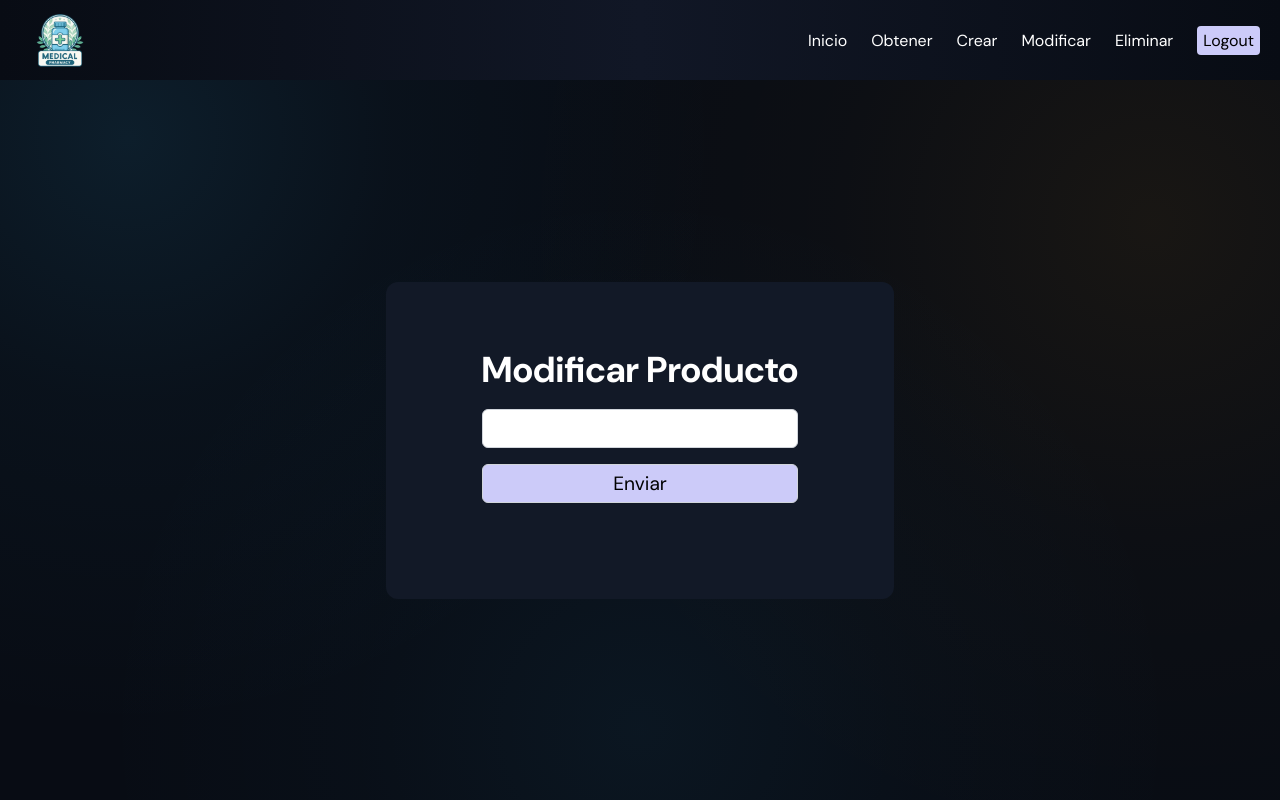
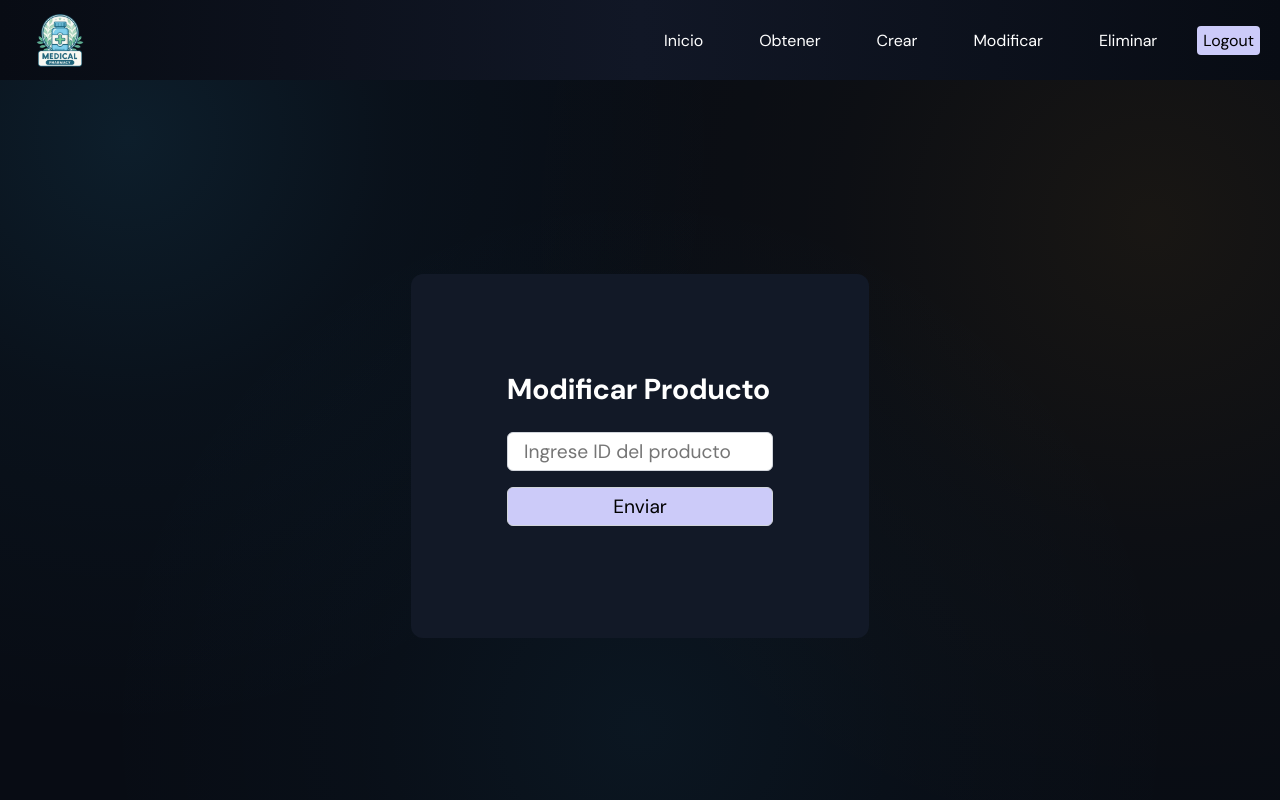
Before and after one commit to Gonza03s/TP-ProgramacionIII, a Node server app: page /dashboard/modificar in a window 1280 px wide. Run offline with Node 20, Linux system fonts and the light colour scheme; the visitor is signed in with stand-in values (Sample User, id 1).

Commit message:
fix: correccion estilos css

```diff
--- a/tpi-PRG-back/src/public/css/styles.css
+++ b/tpi-PRG-back/src/public/css/styles.css
@@ -100,6 +98,8 @@
 
   position: sticky;
   width: 100%;
+  top: 0;
+  left: 0;
   z-index: 100;
 
   padding: 0 1.25rem;
@@ -145,12 +145,19 @@
   padding: 1rem 1.25rem;
 }
 
+
+.nav-content a {
+  display: block;
+  padding: 0.7rem 1rem;
+}
+
+
  #menu-toggle:checked ~ .nav-container{
   max-height: 400px;
  }
 
 
-.nav-content li, a{
+.nav-content, li, a{
   list-style-type: none;
   text-decoration: none;
   color: white;
@@ -422,12 +446,34 @@ form input:focus{
   min-height: calc(100vh - 80px);
   background-color: var(--bg-dark-base);
   background-image: var(--bg-dark-gradient);
+  color: white;
+}
+
+#form-put-container h2{
+  margin-bottom: 1.5rem;
 }
 
 
 .form-container , #form-put-container{
-  padding: 2rem 4rem;
+  padding: 1.3rem;
 }
+
+.form-container , #form-put-act{
+  background-color: var(--bg-dark-form);
+  padding: 1.5rem;
+}
+
+.form-container, .form-section-put{
+  margin-top: 6rem;
+}
+
+
+.contenedor-producto-put, #form-put-act{
+  padding: 2rem;
+  border-radius: 6px;
+}
+
+
 
 
 #contenedor-producto{
@@ -442,6 +488,9 @@ form input:focus{
   flex-direction: column;
 }
 
+.contenedor-producto-put{
+  width: 100%;
+}
 
 
 /*
@@ -458,11 +506,17 @@ form input:focus{
   min-height: calc(100vh - 80px);
   background-color: var(--bg-dark-base);
   background-image: var(--bg-dark-gradient);
+  color: white;
 }
 
 
+.form-container, .form-delete{
+  padding: 2rem;
+}
 
-
+.contenedor-producto-delete{
+  width: 100%;
+}
 
 
 
@@ -584,12 +638,40 @@ form input:focus{
 
 
 .form-container , #form-put-container{
-  padding: 4rem 6rem;
+  padding: 2rem;
 }
 
 .btn-enviar, .btn-put{
   font-size: 1.2rem;
 }
+
+.form-container , #form-put-act{
+  font-size: 1.2rem;
+  padding: 4rem;
+}
+
+
+
+
+/*
+=====================
+    DELETE
+=====================
+*/
+
+
+
+
+
+
+
+
+
+
+
+
+
+
 
 
 }
--- a/tpi-PRG-back/src/public/js/delete.js
+++ b/tpi-PRG-back/src/public/js/delete.js
@@ -34,12 +34,14 @@ const renderizarProducto = (arrProductos) => {
 
   arrProductos.forEach((prod) => {
     html += `
-                <div class="card-producto">
+          <div class="card-producto card-get">
+
               <img class="img-product" src="${prod.image}" alt="">
+
+              <div class="card-text">
                   <h4>${prod.name}</h4>
                   <p>ID: ${prod.id}</p>
                   <p class="card-price">$${prod.price}</p>
-                    <div class="">
                   <button class="btn-eliminar btn-enviar">Eliminar</button>
               </div>
           </div>
--- a/tpi-PRG-back/src/public/js/put.js
+++ b/tpi-PRG-back/src/public/js/put.js
@@ -68,14 +68,14 @@ const renderizarProducto = (arrProducto) => {
 
   arrProducto.forEach((prod) => {
     html += `
-            <div class="card-producto">
-                <img class="img-product" src="${prod.image}" alt="">
-                <div class="card-text">
-                  <h4>${prod.name}</h4>
-                  <p>ID: ${prod.id}</p>
-                  <p class="card-price">$${prod.price}</p>
-                </div>
+            <div class="card-producto card-get">
+              <img class="img-product" src="${prod.image}" alt="">
+              <div class="card-text">
+                <h4>${prod.name}</h4>
+                <p>ID: ${prod.id}</p>
+                <p class="card-price">$${prod.price}</p>
                 <button class="btn-modificar btn-enviar">Modificar</button>
+              </div>
             </div>
             `;
   });
@@ -97,7 +97,7 @@ const renderizarProducto = (arrProducto) => {
 const mostrarFormActualizacion = async (producto) => {
   let html = `
             <form id="form-put-act">
-
+            <h3>Actualizar Producto</h3>
             <input type="hidden" name="id" value="${producto.id}">
 
             <label for="categoryProd">Categoria</label>
--- a/tpi-PRG-back/src/views/delete.ejs
+++ b/tpi-PRG-back/src/views/delete.ejs
@@ -21,10 +21,10 @@
 
             </form>
 
-            <div id="contenedor-producto"></div>
 
         </div>
 
+        <div id="contenedor-producto" class="contenedor-producto-delete"></div>
 
     </section>
 
--- a/tpi-PRG-back/src/views/get.ejs
+++ b/tpi-PRG-back/src/views/get.ejs
@@ -18,8 +18,9 @@
                 </div>
             </form>
 
-            <div id="contenedor-producto"></div>
         </div>
+
+        <div id="contenedor-producto" class="contenedor-producto-get"></div>
 
     </section>
 </div>
--- a/tpi-PRG-back/src/views/post.ejs
+++ b/tpi-PRG-back/src/views/post.ejs
@@ -3,8 +3,6 @@
 
 
 <section class="forms-post-section-container">
-
-        <div id="contenedor-producto"></div>
 
     <div id="mensajes">
         <% if (typeof exito !== "undefined") { %>
@@ -15,6 +13,9 @@
             <p class="mensaje error centrado"> <%= error %> </p>
         <% } %>
     </div>
+
+        <div id="contenedor-producto"></div>
+
 
         <div class="forms-post-content">
 
--- a/tpi-PRG-back/src/views/put.ejs
+++ b/tpi-PRG-back/src/views/put.ejs
@@ -3,16 +3,16 @@
 
 <div class="put-container">
 
-    <section class="form-section-put">
+    <section class="form-container form-section-put">
 
-        <div class="form-container" id="form-put-container">
+        <div  id="form-put-container">
 
             <h2>Modificar Producto</h2>
 
             <form id="form-put">
 
                 <label for="ProdId"></label>
-                <input class="input-style" type="number" name="ProdId" id="ProdId">
+                <input class="input-style" type="number" name="ProdId" id="ProdId" placeholder="Ingrese ID del producto">
 
                 <div class="submit-container">
                     <input class="btn-enviar" type="submit" value="Enviar"></input>
@@ -20,10 +20,11 @@
 
             </form>
 
-            <div id="contenedor-producto"></div>
-
         </div>
     </section>
+
+    <div id="contenedor-producto" class="contenedor-producto-put"></div>
+
 </div>
 
 
```
Also changed, not shown: other parts of tpi-PRG-back/src/public/css/styles.css (+23 -9 lines). Lines whose indentation alone changed are shown as unchanged.
